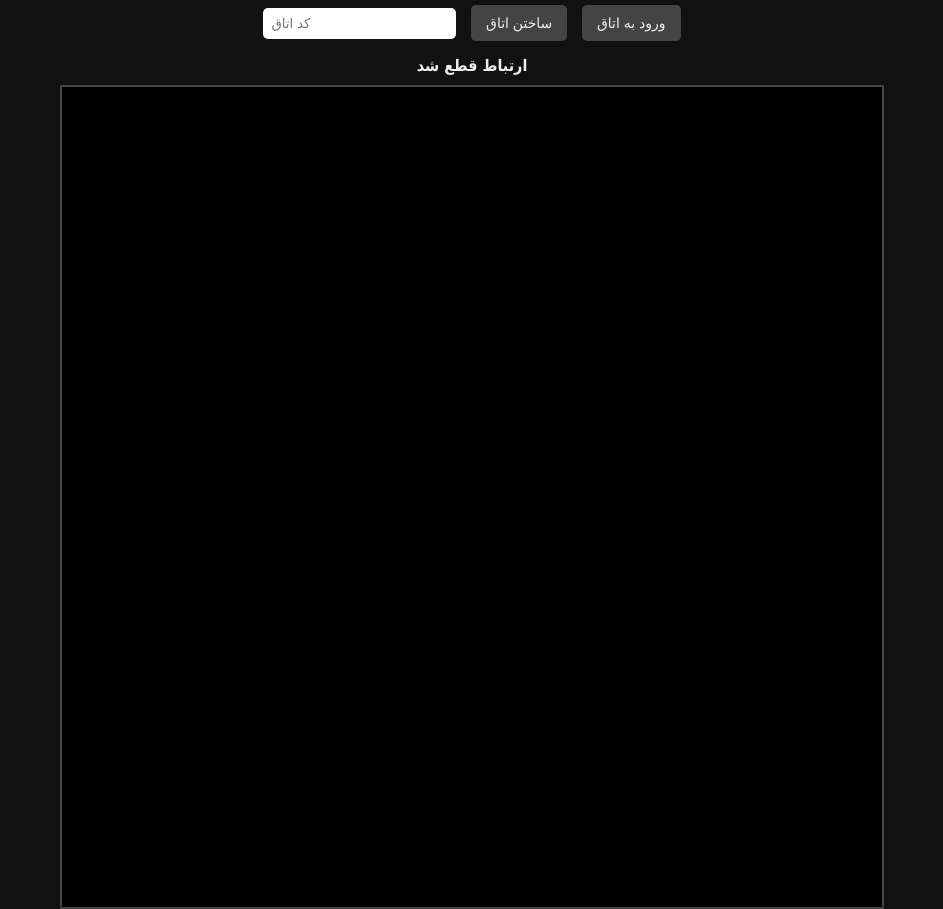
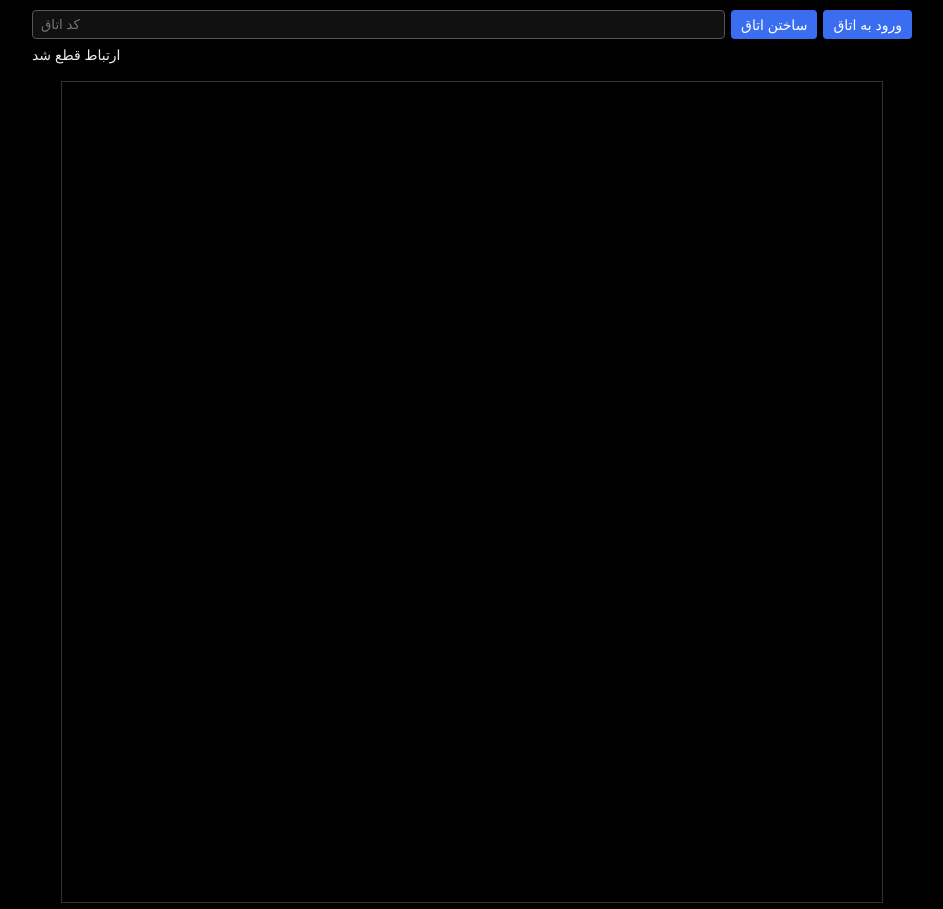
Before and after one commit to manimoeinpourofficial-hub/hapishapish, a plain HTML site: page index.html in a window 1280 px wide. Shown: the whole page, without its empty margins (168-1111 px from the left). Drawn offline with Linux system fonts and the light colour scheme.

Commit message:
Update style.css

```diff
--- a/style.css
+++ b/style.css
@@ -1,46 +1,57 @@
 body {
+  margin: 0;
+  background: #000;
+  color: #eee;
+  font-family: sans-serif;
+  display: flex;
+  flex-direction: column;
+  align-items: center;
+}
+
+#ui {
+  width: 100%;
+  max-width: 900px;
+  padding: 10px;
+  box-sizing: border-box;
+}
+
+#top-bar {
+  display: flex;
+  gap: 6px;
+  margin-bottom: 8px;
+}
+
+#roomId {
+  flex: 1;
+  padding: 6px 8px;
+  border-radius: 4px;
+  border: 1px solid #555;
   background: #111;
   color: #eee;
-  font-family: Tahoma, sans-serif;
-  text-align: center;
-  margin: 0;
-  padding: 0;
-}
-
-#controls {
-  margin: 10px;
 }
 
 button {
-  background: #444;
-  color: #eee;
+  padding: 6px 10px;
+  border-radius: 4px;
   border: none;
-  padding: 10px 15px;
-  margin: 5px;
+  background: #3a6df0;
+  color: #fff;
   cursor: pointer;
-  border-radius: 5px;
   font-size: 14px;
 }
 
 button:hover {
-  background: #666;
-}
-
-input {
-  padding: 8px;
-  border-radius: 5px;
-  border: none;
-  margin: 5px;
+  background: #3157c2;
 }
 
 #status {
-  margin: 10px;
-  font-weight: bold;
+  font-size: 14px;
+  margin-bottom: 8px;
 }
 
-canvas {
-  background: #000;
-  display: block;
-  margin: 0 auto;
-  border: 2px solid #444;
+#cv {
+  border: 1px solid #333;
+  touch-action: none;
+  max-width: 100%;
+  height: auto;
 }
```
